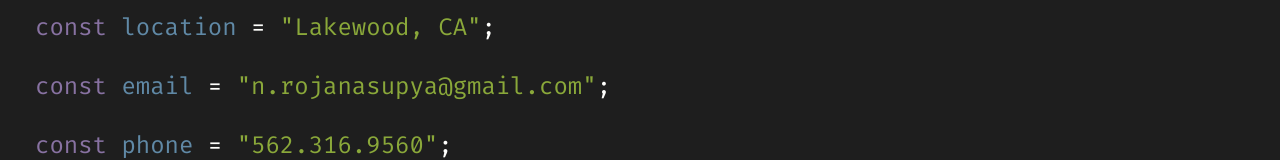
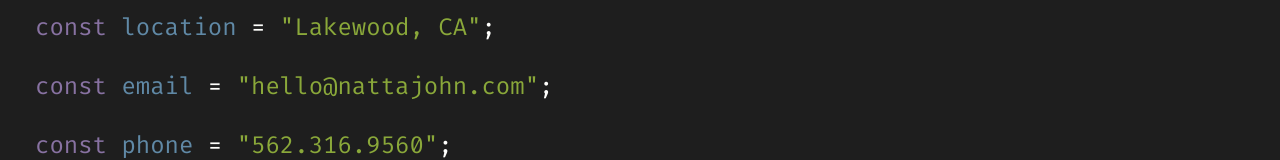
Before and after one commit to nattroj/my-site, a React (Create React App) app: page / in a window 1280 px wide. Shown: the part 4637-4797 px from the top of the page. Built offline with nearby package versions, Linux system fonts and the light colour scheme.

Commit message:
feat: update email n.rojanasupya@gmail.com -> hello@nattajohn.com

```diff
--- a/src/components/Contact/Contact.js
+++ b/src/components/Contact/Contact.js
@@ -87,7 +87,7 @@ const Snackbar = styled('div')`
 `
 
 const Contact = () => {
-    const [email] = useState('n.rojanasupya@gmail.com');
+    const [email] = useState('hello@nattajohn.com');
     const [phone] = useState('562.316.9560');
     const [showToast ,setShowToast] = useState(false);
     const [toastText, setToastText] = useState('');
```
